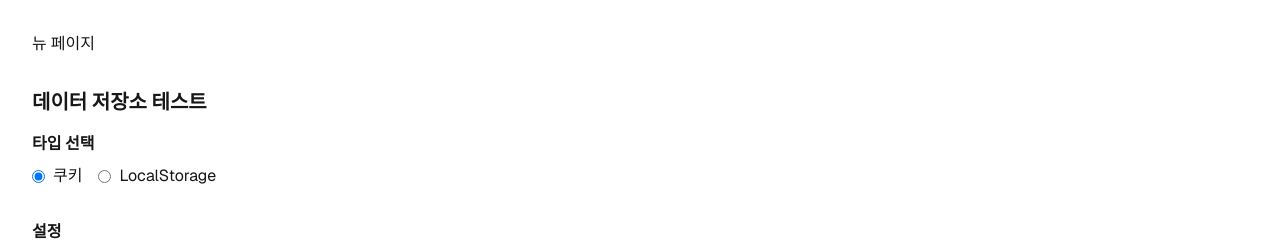
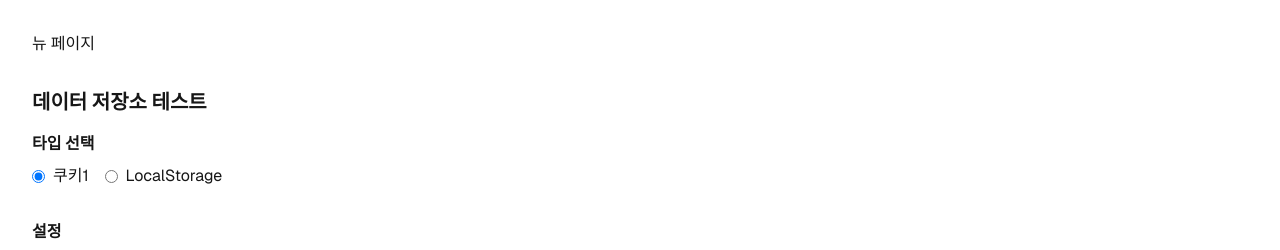
Before and after one commit to cbumlee/routing_test, a Next.js app in the folder new/: page /new in a window 1280 px wide. Shown: the top 250 px of the page. Built offline with nearby package versions, Linux system fonts and the light colour scheme.

Commit message:
feat: FEAT1

```diff
--- a/new/app/new/page.tsx
+++ b/new/app/new/page.tsx
@@ -69,7 +69,7 @@ export default function NewHome() {
                     checked={storageType === 'cookie'}
                     onChange={(e) => setStorageType(e.target.value as 'cookie' | 'localStorage')}
                   />
-                  <span>쿠키</span>
+                  <span>쿠키1</span>
                 </label>
                 <label className="flex items-center gap-2">
                   <input
```
